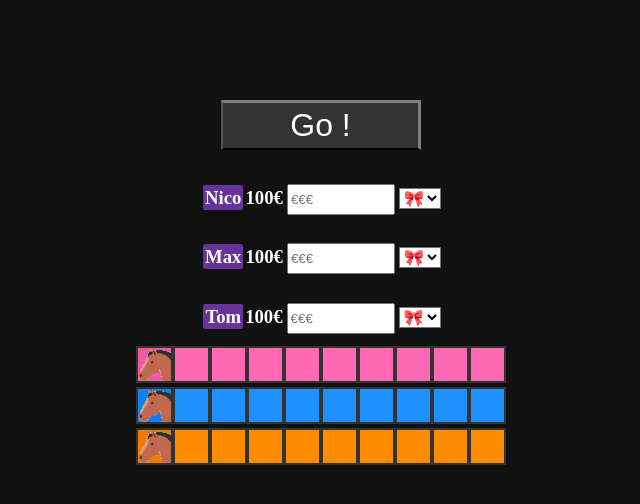
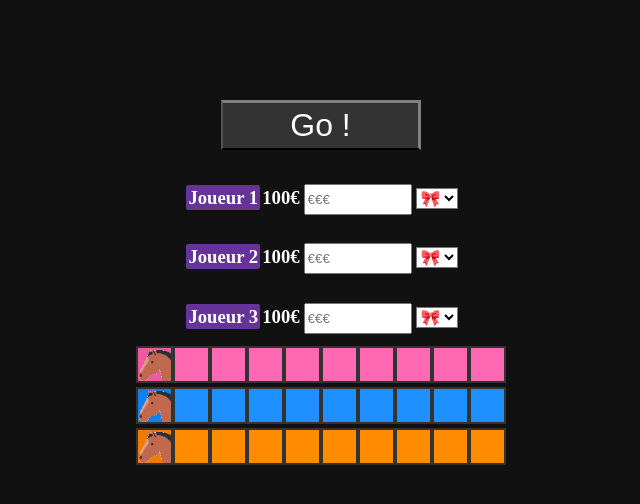
Before and after one commit to kyuhubb/uma_musuko, a plain HTML site: page index.html in a window 1280 px wide. Shown: the whole page, without its empty margins (319-959 px from the left). Drawn offline with Linux system fonts and the light colour scheme.

Commit message:
Add files via upload

```diff
--- a/index.html
+++ b/index.html
@@ -75,18 +75,18 @@
 <audio id="ost" src="music.mp3"></audio>
 <body>
 <center><button onclick="run2()">Go !</button><br><br>
-<h3><span class='name'>Nico</span><span id='nicmon'>100</span>€</h3> <input id="nic" type="number" placeholder="€€€">
+<h3><span class='name'>Joueur 1</span><span id='nicmon'>100</span>€</h3> <input id="nic" type="number" placeholder="€€€">
 <select id='nicocol'>
   <option value="pink">🎀</option>
   <option value="blue">🧊</option>
   <option value="green">🍊</option>
 </select><br>
-<h3><span class='name'>Max</span><span id='maxmon'>100</span>€</h3> <input id="max" type="number" placeholder="€€€"> <select id='maxcol'>
+<h3><span class='name'>Joueur 2</span><span id='maxmon'>100</span>€</h3> <input id="max" type="number" placeholder="€€€"> <select id='maxcol'>
   <option value="pink">🎀</option>
   <option value="blue">🧊</option>
   <option value="green">🍊</option>
 </select><br>
-<h3><span class='name'>Tom</span><span id='tommon'>100</span>€</h3> <input id="tom" type="number" placeholder="€€€"> <select id='tomcol'>
+<h3><span class='name'>Joueur 3</span><span id='tommon'>100</span>€</h3> <input id="tom" type="number" placeholder="€€€"> <select id='tomcol'>
   <option value="pink">🎀</option>
   <option value="blue">🧊</option>
   <option value="green">🍊</option>
```
